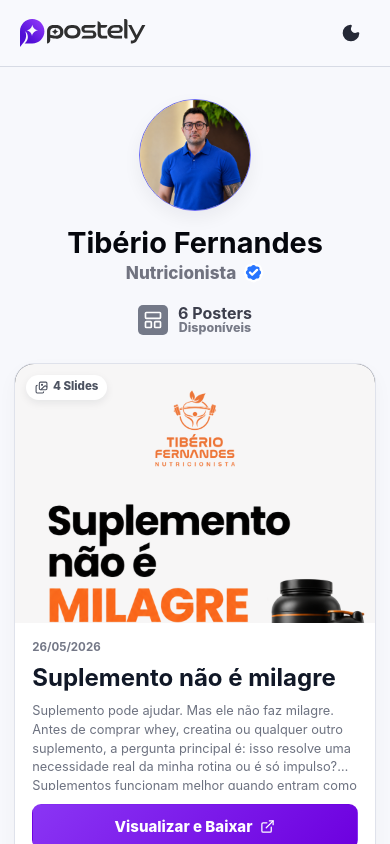
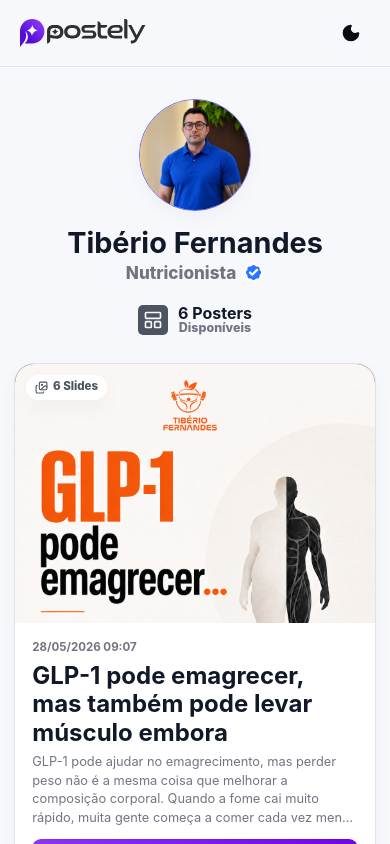
Before and after one commit to ThiagoAciole/postely, a React (Vite) app: page /tiberio in a window 390 px wide. Shown: the top 844 px of the page. Built offline with nearby package versions, Linux system fonts and the light colour scheme.

Commit message:
feat: implement dark mode theme toggle and update logo assets

```diff
--- a/public/mock/postely-mock.json
+++ b/public/mock/postely-mock.json
@@ -12,7 +12,7 @@
           "title": "Suplemento não é milagre",
           "subtitle": "Suplemento pode ajudar.\nMas ele não faz milagre.\nAntes de comprar whey, creatina ou qualquer outro suplemento, a pergunta principal é:\nisso resolve uma necessidade real da minha rotina ou é só impulso?\nSuplementos funcionam melhor quando entram como estratégia, não como substituição do básico.\nEles podem fazer sentido quando você tem dificuldade para bater proteína, uma rotina corrida, pouca praticidade ou uma necessidade específica dentro do seu plano alimentar.\nMas quando a alimentação está desorganizada, o treino não tem constância e não existe orientação, o suplemento pode virar apenas mais um gasto sem resultado.\nO básico ainda manda:\n✅ alimentação ajustada\n✅ treino consistente\n✅ sono e recuperação\n✅ estratégia individualizada\n✅ acompanhamento profissional\nSuplemento bom é aquele que faz sentido para você.\nSalve esse post para lembrar antes da próxima compra.\nE se tiver dúvida sobre qual suplemento usar, procure orientação profissional.\n#nutricao #nutricionista #suplementacao #wheyprotein #creatina #emagrecimento #hipertrofia #composicaocorporal #nutricaoesportiva #vidasaudavel",
           "cover": "/mock/tiberio/posters/suplemento-nao-e-milagre/1.png",
-          "published_at": "2026-05-26",
+          "published_at": "2026-05-02T10:39:00-03:00",
           "images": [
             {
               "id": "suplemento-nao-e-milagre-1",
@@ -53,7 +53,7 @@
           "title": "Refeição pré e pós-treino",
           "subtitle": "Pré e pós-treino importam mais do que muita gente imagina. 👊🍽️\n\nO que você come antes do treino ajuda a garantir mais energia, resistência e desempenho.\nJá a refeição depois do treino é essencial para apoiar a recuperação muscular, reposição de energia e melhores resultados.\n\nAntes do treino, priorize alimentos que forneçam energia gradual, como:\n\n✅ aveia\n✅ banana\n✅ batata-doce\n✅ frutas\n✅ iogurte\n✅ ovos\n\nDepois do treino, foque em uma refeição mais completa, combinando:\n\n✅ proteínas magras\n✅ carboidratos\n✅ vegetais\n✅ boas fontes de gordura\n\nMas lembre: não existe uma única refeição perfeita para todo mundo.\nA melhor estratégia depende do seu objetivo, rotina, tipo de treino e necessidades individuais.\n\n📌 Salve esse post para consultar antes do próximo treino.\n\nQuer ajustar sua alimentação para melhorar seus resultados? Procure acompanhamento nutricional.\n\n#NutriçãoEsportiva #PréTreino #PósTreino #AlimentaçãoSaudável #Hipertrofia #Emagrecimento #Performance #Treino #Dieta #TibérioFernandesNutricionista",
           "cover": "/mock/tiberio/posters/refeicao-pre-e-pos-treino/1.png",
-          "published_at": "2026-05-26",
+          "published_at": "2026-05-02T10:17:00-03:00",
           "images": [
             {
               "id": "refeicao-pre-e-pos-treino-1",
@@ -94,7 +94,7 @@
           "title": "Benefícios de ovos no café da manhã",
           "subtitle": "O ovo é um dos alimentos mais completos para incluir no café da manhã. 🍳\nAlém de ser prático, acessível e versátil, ele ajuda a começar o dia com mais saciedade e qualidade nutricional.\nRico em proteínas, vitaminas e gorduras boas, o ovo pode contribuir para:\n✅ manutenção e ganho de massa magra\n✅ maior saciedade ao longo da manhã\n✅ controle da fome\n✅ suporte à saúde do coração\n✅ melhora da qualidade da alimentação\nMas atenção: o ovo sozinho não faz milagre.\nEle funciona melhor quando faz parte de uma rotina alimentar equilibrada, ajustada ao seu objetivo e ao seu gasto energético.\nSeja para emagrecimento, hipertrofia ou melhora da saúde, o café da manhã precisa ter estratégia.\n📌 Salve esse post para lembrar na próxima refeição.\nQuer saber como montar um café da manhã ideal para o seu objetivo? Procure acompanhamento nutricional.\n#Nutrição #CaféDaManhã #Ovos #AlimentaçãoSaudável #NutriçãoEsportiva #Emagrecimento #Hipertrofia #GanhoDeMassa #Saúde #TibérioFernandesNutricionista",
           "cover": "/mock/tiberio/posters/beneficios-de-ovos-no-cafe-da-manha/feed.png",
-          "published_at": "2026-05-26",
+          "published_at": "2026-05-02T10:24:00-03:00",
           "images": [
             {
               "id": "beneficios-de-ovos-no-cafe-da-manha-story",
@@ -119,7 +119,7 @@
           "title": "Cuscuz: simples, barato e aliado na dieta",
           "subtitle": "Cuscuz na dieta: simples, barato e versátil. 🌽\n\nMuita gente ainda acha que o cuscuz “engorda”, mas a verdade é que ele pode ser um ótimo aliado quando entra de forma equilibrada na alimentação.\n\nEle oferece bom volume, pode ajudar na saciedade, tem digestão leve e ainda combina com várias fontes de proteína, como ovos, queijo, frango desfiado, carne moída e leite.\n\nAlém disso, em comparação com outros alimentos comuns do café da manhã, o cuscuz pode entregar menos calorias e carboidratos na mesma porção, ajudando quem busca emagrecimento, ganho de massa ou uma rotina alimentar mais organizada.\n\nO segredo não está em cortar alimentos, mas em saber como, quanto e com o que combinar.\n\nCuscuz pode sim fazer parte da sua dieta. ✅\n\nQuer aprender a montar refeições simples e eficientes para o seu objetivo? Procure orientação nutricional.\n\n#cuscuz #nutrição #emagrecimento #hipertrofia #alimentacaosaudavel #dietasemsofrer #nutricionista #comidadeverdade #saude #qualidadedevida",
           "cover": "/mock/tiberio/posters/cuscuz-beneficios/1.png",
-          "published_at": "2026-05-26",
+          "published_at": "2026-05-26T09:35:00-03:00",
           "images": [
             {
               "id": "cuscuz-beneficios-1",
@@ -176,7 +176,7 @@
           "title": "Carne não é só proteína",
           "subtitle": "100g de carne não são 100g de proteína. 🥩⚠️\n\nMuita gente olha para o prato e acredita que está consumindo muito mais proteína do que realmente está.\n\nNa prática, a carne também é composta por água, gordura e outros nutrientes. Por isso, 100g de carne preparada geralmente entregam algo em torno de 25g a 35g de proteína, dependendo do corte, do tipo de carne e da forma de preparo.\n\nE é aí que entra a importância de entender melhor suas escolhas.\n\nPeixe, porco e boi podem ter quantidades parecidas de proteína, mas diferenças importantes em gordura, calorias e composição nutricional.\n\nOu seja: não existe alimento “certo” ou “errado”. Existe o que faz mais sentido para o seu objetivo, sua rotina e sua estratégia alimentar.\n\n✅ Quer ganhar massa muscular?\n✅ Quer emagrecer?\n✅ Quer melhorar a composição corporal?\n✅ Quer ajustar melhor suas refeições?\n\nA escolha da proteína precisa estar alinhada ao seu plano.\n\nCompare, entenda e escolha com estratégia.\n\n📌 Salve esse post para consultar depois.\n👊 Compartilhe com alguém que ainda acha que 100g de carne = 100g de proteína.\n\n#nutricao #nutricionista #proteina #hipertrofia #emagrecimento #composicaocorporal #nutricaoesportiva #dieta #alimentacaosaudavel #tiberiofernandes",
           "cover": "/mock/tiberio/posters/carne-não-é-só-proteína/1.png",
-          "published_at": "2026-05-26",
+          "published_at": "2026-05-27T21:31:00-03:00",
           "images": [
             {
               "id": "carne-não-é-só-proteína-1",
@@ -225,7 +225,7 @@
           "title": "GLP-1 pode emagrecer, mas também pode levar músculo embora",
           "subtitle": "GLP-1 pode ajudar no emagrecimento, mas perder peso não é a mesma coisa que melhorar a composição corporal.\n\nQuando a fome cai muito rápido, muita gente começa a comer cada vez menos e interpreta isso como sinal de progresso.\n\nO problema é que, junto com a gordura, também pode ir embora massa magra, força, disposição e saúde metabólica.\n\nIsso acontece principalmente quando existe:\n• proteína insuficiente\n• déficit calórico agressivo demais\n• treino de força ausente\n\nEmagrecer bem não é só ver o número da balança descer. É perder mais gordura e preservar o máximo de músculo possível.\n\nPor isso, durante o uso de GLP-1, alguns pilares são essenciais:\n✅ proteína adequada\n✅ treino de força\n✅ déficit inteligente\n✅ organização alimentar\n✅ acompanhamento profissional\n\nNa rotina real, isso significa priorizar proteína nas refeições, não viver só de café, fruta ou beliscos, adaptar o treino sem abandonar e acompanhar força, medidas e evolução.\n\nProteja o motor. Não só a balança.\n\nO melhor emagrecimento não é o mais rápido. É o que você consegue sustentar com saúde aos 50, 60 e 70 anos.\n\nGLP-1 é ferramenta.\nO resultado depende da estratégia.\n\nSalve esse post para lembrar que emagrecer bem também é preservar músculo.\n\n#glp1 #emagrecimento #nutricao #nutricionista #composicaocorporal #hipertrofia #massamagra #treinodeforca #proteina #nutricaoesportiva #saudemetabolica #vidasaudavel",
           "cover": "/mock/tiberio/posters/glp-1-emagrece-mas-pode-levar-musculo-junto/1.png",
-          "published_at": "2026-05-28",
+          "published_at": "2026-05-28T09:07:00-03:00",
           "images": [
             {
               "id": "glp-1-emagrece-mas-pode-levar-musculo-junto-1",
--- a/src/app/AppLayout.tsx
+++ b/src/app/AppLayout.tsx
@@ -1,5 +1,6 @@
 import { Outlet } from "react-router-dom";
 import logo from "../assets/logo.svg";
+import logoDark from "../assets/logo2.svg";
 import { Header } from "../components/Header/Header";
 
 export function AppLayout() {
@@ -10,7 +11,8 @@ export function AppLayout() {
       <footer className="postely-footer">
         <div className="postely-footer-inner">
           <div className="postely-footer-brand">
-            <img className="postely-footer-logo" src={logo} alt="Postely" />
+            <img className="postely-footer-logo postely-footer-logo-light" src={logo} alt="Postely" />
+            <img className="postely-footer-logo postely-footer-logo-dark" src={logoDark} alt="Postely" />
             <span>Postely © 2024</span>
           </div>
         </div>
--- a/src/components/EmptyState/style.css
+++ b/src/components/EmptyState/style.css
@@ -7,5 +7,5 @@
 }
 
 .empty-state-muted {
-  color: #6b7280;
+  color: var(--muted);
 }
--- a/src/components/Header/Header.tsx
+++ b/src/components/Header/Header.tsx
@@ -1,6 +1,8 @@
+import { useEffect, useState } from "react";
 import { Link } from "react-router-dom";
-import { Moon } from "lucide-react";
+import { Moon, Sun } from "lucide-react";
 import logo from "../../assets/logo.svg";
+import logoDark from "../../assets/logo2.svg";
 import { Button } from "../Button/Button";
 import { Button as ShadcnButton } from "../ui/button";
 import "./style.css";
@@ -10,12 +12,37 @@ type Props = {
   onSignOut?: () => void;
 };
 
+type Theme = "light" | "dark";
+
+function getInitialTheme(): Theme {
+  const savedTheme = localStorage.getItem("postely-theme");
+  if (savedTheme === "light" || savedTheme === "dark") return savedTheme;
+  return window.matchMedia("(prefers-color-scheme: dark)").matches ? "dark" : "light";
+}
+
 export function Header({ admin, onSignOut }: Props) {
+  const [theme, setTheme] = useState<Theme>(getInitialTheme);
+
+  useEffect(() => {
+    document.documentElement.dataset.theme = theme;
+    localStorage.setItem("postely-theme", theme);
+  }, [theme]);
+
+  function toggleTheme() {
+    setTheme((currentTheme) => (currentTheme === "dark" ? "light" : "dark"));
+  }
+
+  const isDarkTheme = theme === "dark";
+
   return (
     <header className="header-root">
       <div className="header-container">
         <Link to="/" className="header-logo">
-          <img src={logo} alt="Postely" className="header-logo-image" />
+          <img
+            src={isDarkTheme ? logoDark : logo}
+            alt="Postely"
+            className="header-logo-image"
+          />
         </Link>
         {admin && onSignOut ? (
           <Button onClick={onSignOut} variant="secondary">
@@ -28,9 +55,16 @@ export function Header({ admin, onSignOut }: Props) {
               type="button"
               variant="ghost"
               size="icon"
-              aria-label="Alternar tema"
+              onClick={toggleTheme}
+              aria-label={isDarkTheme ? "Ativar tema claro" : "Ativar tema escuro"}
+              aria-pressed={isDarkTheme}
+              title={isDarkTheme ? "Tema claro" : "Tema escuro"}
             >
-              <Moon size={20} fill="currentColor" />
+              {isDarkTheme ? (
+                <Sun size={20} fill="currentColor" />
+              ) : (
+                <Moon size={20} fill="currentColor" />
+              )}
             </ShadcnButton>
           </div>
         )}
--- a/src/components/Header/style.css
+++ b/src/components/Header/style.css
@@ -2,8 +2,8 @@
   position: sticky;
   top: 0;
   z-index: 20;
-  border-bottom: 1px solid #d7dbe5;
-  background: rgba(248, 249, 253, 0.96);
+  border-bottom: 1px solid var(--border);
+  background: color-mix(in srgb, var(--background) 92%, transparent);
   backdrop-filter: blur(18px);
 }
 
@@ -49,14 +49,15 @@
   min-height: 38px;
   border: 0;
   border-radius: 10px;
-  color: #252936;
+  color: var(--foreground);
   background: transparent;
 }
 
 .header-actions .header-icon-button:hover {
-  background: #eceff6;
-  color: #6f12e8;
+  background: var(--surface-hover);
+  color: var(--primary);
 }
+
 
 @media (max-width: 520px) {
   .header-container {
--- a/src/pages/ClientPosters/ClientPosters.tsx
+++ b/src/pages/ClientPosters/ClientPosters.tsx
@@ -12,6 +12,8 @@ import type { Client } from "../../types/content";
 import { buildPosterPath } from "../../utils/public-link";
 import "./style.css";
 
+const POSTERS_PER_PAGE = 6;
+
 function getPosterExcerpt(subtitle: string) {
   return subtitle
     .replace(/\s+/g, " ")
@@ -20,14 +22,25 @@ function getPosterExcerpt(subtitle: string) {
 }
 
 function formatPosterDate(date: string) {
-  const [year, month, day] = date.split("-");
+  const [datePart, timePart] = date.split("T");
+  const [year, month, day] = datePart.split("-");
   if (!year || !month || !day) return date;
-  return `${day}/${month}/${year}`;
+  const time = timePart?.slice(0, 5);
+  return time ? `${day}/${month}/${year} ${time}` : `${day}/${month}/${year}`;
+}
+
+function sortPostersByMostRecent(posters: Client["posters"]) {
+  return [...posters].sort(
+    (firstPoster, secondPoster) =>
+      new Date(secondPoster.published_at).getTime() -
+      new Date(firstPoster.published_at).getTime(),
+  );
 }
 
 export function ClientPosters() {
   const { clientSlug } = useParams();
   const [client, setClient] = useState<Client | null>(null);
+  const [currentPage, setCurrentPage] = useState(1);
   const [loading, setLoading] = useState(true);
   const [error, setError] = useState<string | null>(null);
 
@@ -39,6 +52,7 @@ export function ClientPosters() {
       try {
         const foundClient = await getClientBySlug(clientSlug);
         setClient(foundClient);
+        setCurrentPage(1);
       } catch {
         setError("Erro ao carregar cliente.");
       } finally {
@@ -48,6 +62,13 @@ export function ClientPosters() {
 
     loadData();
   }, [clientSlug]);
+
+  const sortedPosters = client ? sortPostersByMostRecent(client.posters) : [];
+  const totalPages = Math.max(1, Math.ceil(sortedPosters.length / POSTERS_PER_PAGE));
+  const currentPagePosters = sortedPosters.slice(
+    (currentPage - 1) * POSTERS_PER_PAGE,
+    currentPage * POSTERS_PER_PAGE,
+  );
 
   return (
     <main className="client-posters-container client-posters-page-space">
@@ -90,7 +111,7 @@ export function ClientPosters() {
           </div>
 
           <div className="client-posters-grid">
-            {client.posters.map((poster) => (
+            {currentPagePosters.map((poster) => (
               <Card key={poster.id} className="client-posters-card">
                 <div className="client-posters-card-cover">
                   <Badge className="client-posters-slide-badge">
@@ -120,16 +141,32 @@ export function ClientPosters() {
             ))}
           </div>
 
-          <nav className="client-posters-pagination" aria-label="Paginação">
-            <button className="client-posters-page-button client-posters-page-button-active">
-              1
-            </button>
-            <button className="client-posters-page-button">2</button>
-            <button className="client-posters-page-button">3</button>
-            <button className="client-posters-page-button" aria-label="Próxima página">
-              <ChevronRight size={19} />
-            </button>
-          </nav>
+          {totalPages > 1 ? (
+            <nav className="client-posters-pagination" aria-label="Paginação">
+              {Array.from({ length: totalPages }, (_, index) => index + 1).map((page) => (
+                <button
+                  key={page}
+                  className={`client-posters-page-button ${
+                    currentPage === page ? "client-posters-page-button-active" : ""
+                  }`.trim()}
+                  type="button"
+                  onClick={() => setCurrentPage(page)}
+                  aria-current={currentPage === page ? "page" : undefined}
+                >
+                  {page}
+                </button>
+              ))}
+              <button
+                className="client-posters-page-button"
+                type="button"
+                onClick={() => setCurrentPage((page) => Math.min(page + 1, totalPages))}
+                disabled={currentPage === totalPages}
+                aria-label="Próxima página"
+              >
+                <ChevronRight size={19} />
+              </button>
+            </nav>
+          ) : null}
         </section>
       ) : null}
     </main>
--- a/src/pages/ClientPosters/style.css
+++ b/src/pages/ClientPosters/style.css
@@ -31,14 +31,14 @@
 
 .client-posters-profile h1 {
   margin: 0 0 4px;
-  color: #242633;
+  color: var(--heading);
   font-size: clamp(2rem, 3.1vw, 2.65rem);
   line-height: 1.03;
   letter-spacing: 0;
 }
 
 .client-posters-muted {
-  color: #717380;
+  color: var(--muted);
   margin: 0;
   font-size: 1.07rem;
   font-weight: 800;
@@ -48,9 +48,9 @@
 }
 
 .client-posters-muted svg {
-  color: #2875ff;
-  fill: #2875ff;
-  stroke: #ffffff;
+  color: var(--blue);
+  fill: var(--blue);
+  stroke: var(--card);
   width: 21px;
   height: 21px;
 }
@@ -60,14 +60,14 @@
   height: 84px;
   flex: 0 0 auto;
   border: 1.5px solid #6d6cf3;
-  box-shadow: 0 7px 18px rgba(20, 24, 38, 0.06);
+  box-shadow: var(--shadow-soft);
 }
 
 .client-posters-count-pill {
   display: inline-flex;
   align-items: center;
   gap: 10px;
-  color: #5f6371;
+  color: var(--muted);
   font-weight: 900;
 }
 
@@ -76,8 +76,8 @@
   height: 30px;
   padding: 5px;
   border-radius: 5px;
-  background: #747988;
-  color: #ffffff;
+  background: var(--muted-strong);
+  color: var(--background);
 }
 
 .client-posters-count-pill div {
@@ -86,13 +86,13 @@
 }
 
 .client-posters-count-pill strong {
-  color: #3d3f4d;
+  color: var(--heading);
   font-size: 1rem;
   line-height: 1;
 }
 
 .client-posters-count-pill span {
-  color: #777a87;
+  color: var(--muted);
   font-size: 0.78rem;
   font-weight: 800;
   line-height: 1;
@@ -140,10 +140,10 @@
   height: 22px;
   min-height: 22px;
   padding: 4px 8px;
-  background: rgba(255, 255, 255, 0.92);
-  color: #555b68;
+  background: color-mix(in srgb, var(--surface) 92%, transparent);
+  color: var(--muted-strong);
   font-size: 0.63rem;
-  box-shadow: 0 3px 8px rgba(15, 23, 42, 0.08);
+  box-shadow: var(--shadow-soft);
 }
 
 .client-posters-card-content {
@@ -151,20 +151,19 @@
   flex: 1;
   display: flex;
   flex-direction: column;
-  gap: 10px;
+  gap: 8px;
   padding: 18px 19px 16px;
 }
 
 .client-posters-date {
-  color: #747887;
+  color: var(--muted);
   font-size: 0.78rem;
   font-weight: 700;
 }
 
 .client-posters-card-content h3 {
-  min-height: 2.36em;
   margin: 0;
-  color: #111827;
+  color: var(--heading);
   font-size: 1.5rem;
   line-height: 1.18;
   letter-spacing: 0;
@@ -172,12 +171,13 @@
 }
 
 .client-posters-card-content p {
-  min-height: 84px;
-  margin: 0;
-  color: #6d7280;
+  min-height: calc(4 * 1.45em);
+  max-height: calc(4 * 1.45em);
+  margin: -2px 0 0;
+  color: var(--muted);
   font-size: 0.86rem;
   line-height: 1.45;
-  flex: 1;
+  flex: 0 0 auto;
   overflow-wrap: anywhere;
   display: -webkit-box;
   -webkit-box-orient: vertical;
@@ -208,9 +208,9 @@
   width: 45px;
   height: 45px;
   border-radius: 11px;
-  border: 1px solid #c8ccd7;
+  border: 1px solid var(--border);
   background: transparent;
-  color: #111827;
+  color: var(--foreground);
   display: inline-flex;
   align-items: center;
   justify-content: center;
@@ -220,8 +220,13 @@
 
 .client-posters-page-button-active {
   border-color: transparent;
-  color: #ffffff;
+  color: var(--primary-foreground);
   background: linear-gradient(135deg, #8a38f5 0%, #6900dc 100%);
+}
+
+.client-posters-page-button:disabled {
+  cursor: not-allowed;
+  opacity: 0.45;
 }
 
 @media (max-width: 920px) {
@@ -251,7 +256,7 @@
   }
 
   .client-posters-profile h1 {
-    color: #05070d;
+    color: var(--heading);
     font-size: 1.8rem;
   }
 
@@ -284,7 +289,8 @@
   }
 
   .client-posters-card-content p {
-    min-height: 88px;
+    min-height: calc(4 * 1.45em);
+    max-height: calc(4 * 1.45em);
     font-size: clamp(0.8rem, 2.45cqw, 0.9rem);
     -webkit-line-clamp: 4;
     line-clamp: 4;
--- a/src/pages/GalleryPosters/components/CaptionCard/style.css
+++ b/src/pages/GalleryPosters/components/CaptionCard/style.css
@@ -13,7 +13,7 @@
 }
 
 .gallery-caption-title {
-  color: #8a8d99;
+  color: var(--muted);
   font-weight: 900;
   font-size: 0.73rem;
   letter-spacing: 0.16em;
@@ -21,13 +21,13 @@
 }
 
 .gallery-caption-icon-button {
-  color: #6f12e8;
+  color: var(--primary);
   background: transparent;
 }
 
 .gallery-caption-card p {
   margin: 0;
-  color: #20242c;
+  color: var(--foreground);
   font-size: 0.98rem;
   line-height: 1.55;
   font-weight: 500;
--- a/src/pages/GalleryPosters/components/PosterCard/style.css
+++ b/src/pages/GalleryPosters/components/PosterCard/style.css
@@ -7,10 +7,10 @@
 .gallery-poster-item img {
   width: 100%;
   border-radius: 12px;
-  border: 1px solid #e5e7eb;
+  border: 1px solid var(--border);
   object-fit: cover;
   aspect-ratio: 1 / 1;
-  background: #f8fafc;
+  background: var(--card-subtle);
 }
 
 .gallery-poster-download {
--- a/src/styles/global.css
+++ b/src/styles/global.css
@@ -6,14 +6,45 @@
   background: #f7f8fc;
   --background: #f7f8fc;
   --foreground: #0b0b12;
+  --heading: #111827;
   --muted: #737482;
+  --muted-strong: #4d5361;
   --border: #dfe2eb;
   --card: #ffffff;
+  --card-subtle: #f1f2f7;
+  --surface: #ffffff;
+  --surface-hover: #eceef5;
   --primary: #6e0ee8;
   --primary-strong: #7b16f2;
   --primary-foreground: #ffffff;
+  --blue: #2875ff;
+  --shadow-soft: 0 8px 20px rgba(18, 24, 40, 0.035);
+  --shadow-card: 0 10px 26px rgba(17, 24, 39, 0.07);
+  color-scheme: light;
   font-synthesis: none;
   text-rendering: optimizeLegibility;
+}
+
+:root[data-theme="dark"] {
+  color: #f6f7fb;
+  background: #090b12;
+  --background: #090b12;
+  --foreground: #f6f7fb;
+  --heading: #ffffff;
+  --muted: #9ca3b2;
+  --muted-strong: #c3c8d4;
+  --border: #232838;
+  --card: #121620;
+  --card-subtle: #191e2b;
+  --surface: #151a25;
+  --surface-hover: #202637;
+  --primary: #a879ff;
+  --primary-strong: #b690ff;
+  --primary-foreground: #ffffff;
+  --blue: #72a6ff;
+  --shadow-soft: 0 10px 28px rgba(0, 0, 0, 0.28);
+  --shadow-card: 0 18px 38px rgba(0, 0, 0, 0.32);
+  color-scheme: dark;
 }
 
 html {
@@ -30,8 +61,12 @@ html {
 body {
   margin: 0;
   min-width: 320px;
+  color: var(--foreground);
   background: var(--background);
   overflow-x: hidden;
+  transition:
+    background 0.18s ease,
+    color 0.18s ease;
 }
 
 a {
@@ -88,29 +123,29 @@ textarea {
 }
 
 .ui-button-secondary {
-  background: #f1f2f7;
-  border-color: #e1e4ec;
-  color: #242834;
+  background: var(--card-subtle);
+  border-color: var(--border);
+  color: var(--foreground);
 }
 
 .ui-button-outline {
-  background: #ffffff;
+  background: var(--surface);
   border-color: var(--primary);
   color: var(--primary);
   box-shadow: none;
 }
 
 .ui-button-outline:hover {
-  background: #fbf8ff;
+  background: var(--surface-hover);
 }
 
 .ui-button-ghost {
   background: transparent;
-  color: #242834;
+  color: var(--foreground);
 }
 
 .ui-button-ghost:hover {
-  background: #eceef5;
+  background: var(--surface-hover);
 }
 
 .ui-button-destructive {
@@ -142,7 +177,7 @@ textarea {
   background: var(--card);
   border: 1px solid var(--border);
   border-radius: 20px;
-  box-shadow: 0 8px 20px rgba(18, 24, 40, 0.035);
+  box-shadow: var(--shadow-soft);
 }
 
 .ui-card-header,
@@ -165,26 +200,26 @@ textarea {
 }
 
 .ui-badge-default {
-  background: #ffffff;
-  color: #4d5361;
+  background: var(--surface);
+  color: var(--muted-strong);
 }
 
 .ui-badge-muted {
-  background: #767b89;
+  background: var(--muted-strong);
   color: #ffffff;
 }
 
 .ui-badge-outline {
-  border: 1px solid #d5dae5;
-  background: #ffffff;
-  color: #4d5361;
+  border: 1px solid var(--border);
+  background: var(--surface);
+  color: var(--muted-strong);
 }
 
 .ui-avatar {
   position: relative;
   overflow: hidden;
   border-radius: 999px;
-  background: #e8ebf3;
+  background: var(--card-subtle);
 }
 
 .ui-avatar-image {
@@ -207,9 +242,9 @@ textarea {
 .ui-input,
 .ui-textarea {
   width: 100%;
-  border: 1px solid #dfe3ec;
+  border: 1px solid var(--border);
   border-radius: 12px;
-  background: #ffffff;
+  background: var(--surface);
   color: var(--foreground);
   font-size: 1rem;
   outline: none;
@@ -236,8 +271,8 @@ textarea {
 }
 
 .postely-footer {
-  border-top: 1px solid #dbe1ed;
-  background: #eef3fd;
+  border-top: 1px solid var(--border);
+  background: var(--card-subtle);
 }
 
 .postely-footer-inner {
@@ -264,8 +299,20 @@ textarea {
   width: auto;
 }
 
+.postely-footer-logo-dark {
+  display: none;
+}
+
+:root[data-theme="dark"] .postely-footer-logo-light {
+  display: none;
+}
+
+:root[data-theme="dark"] .postely-footer-logo-dark {
+  display: block;
+}
+
 .postely-footer-brand span {
-  color: #767a86;
+  color: var(--muted);
   font-size: 0.8rem;
   font-weight: 700;
 }
@@ -273,7 +320,7 @@ textarea {
 .postely-footer nav {
   display: none;
   gap: 46px;
-  color: #747b8b;
+  color: var(--muted);
   font-size: 0.76rem;
   font-weight: 900;
   letter-spacing: 0.08em;
```
Also changed, not shown: src/components/Button/style.css (+6 -6 lines), src/pages/GalleryPosters/style.css (+13 -13 lines), src/assets/logo2.svg (added).
